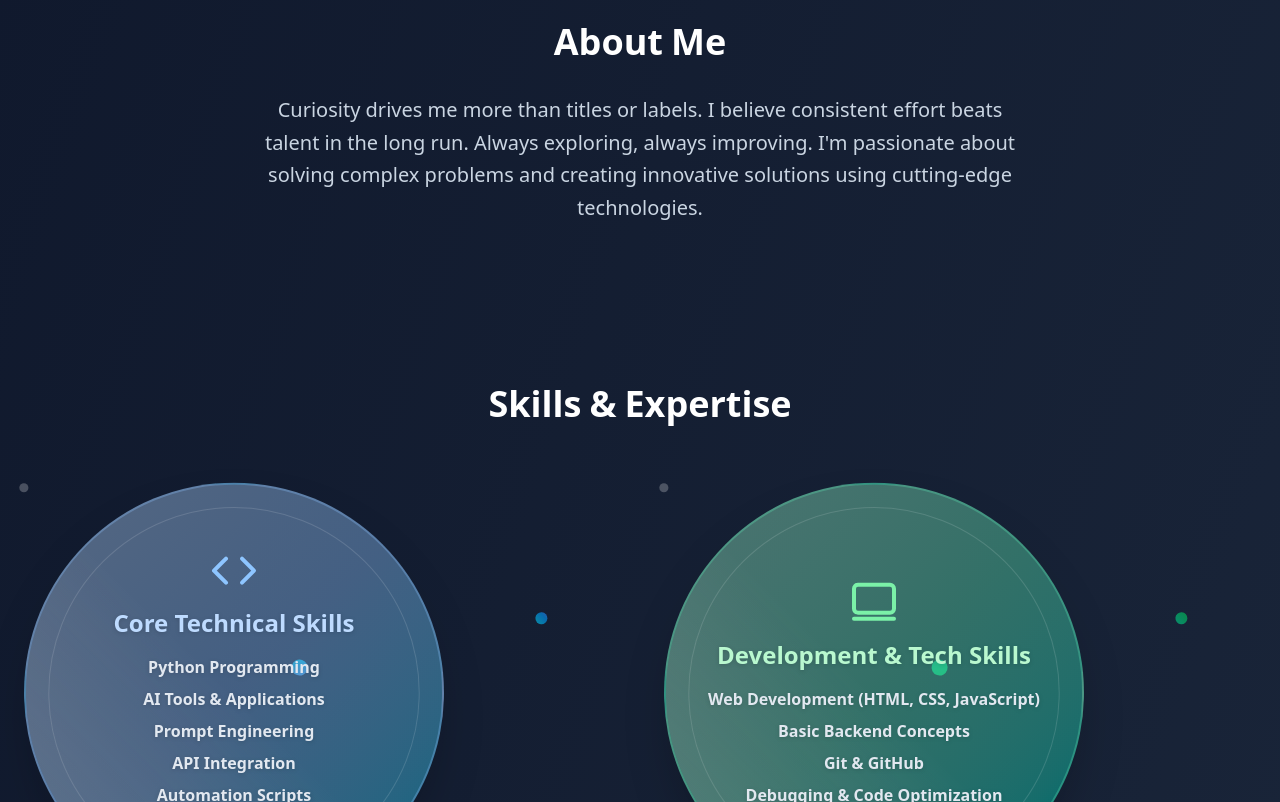
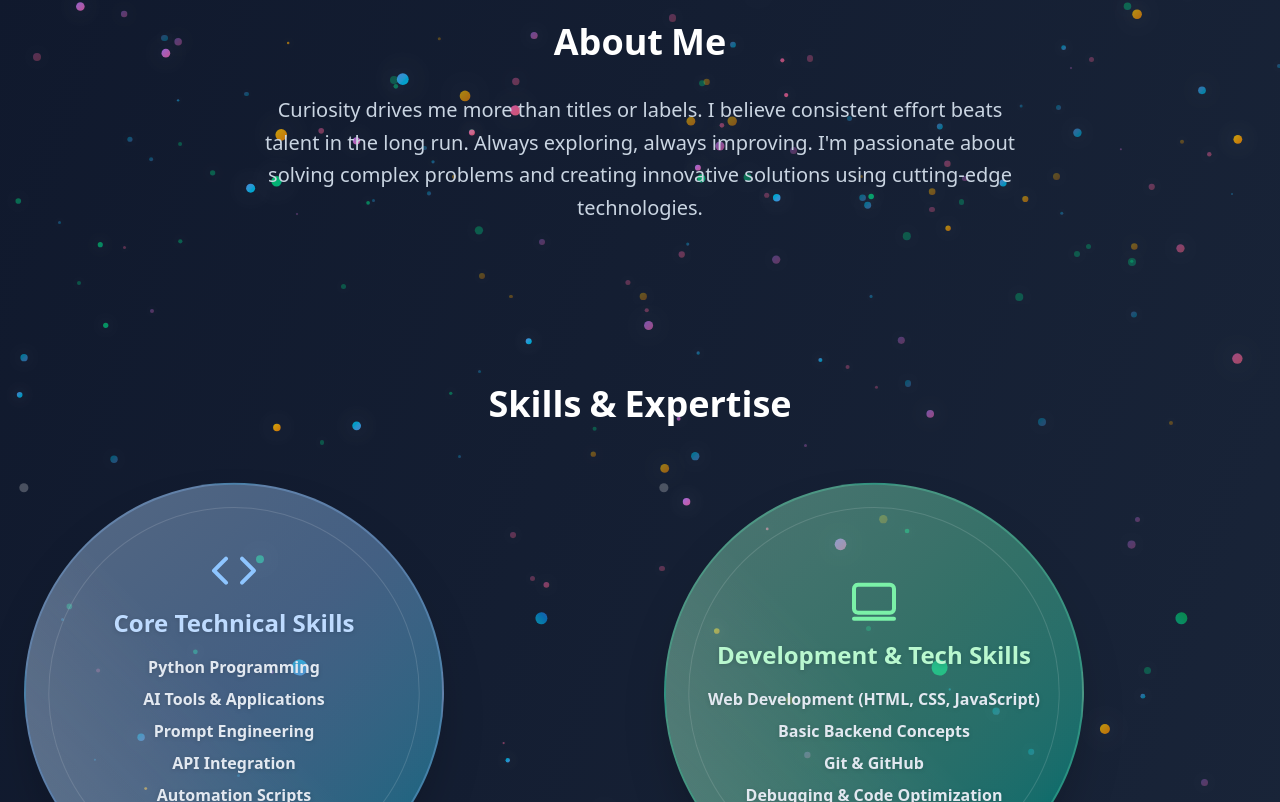
Before and after one commit to OishikBiswas123/portfolio--v2, a Next.js app: page / in a window 1280 px wide. Shown: the part 858-1660 px from the top of the page. Built offline with nearby package versions, Linux system fonts and the light colour scheme.

Commit message:
Add floating particles to sections, fix positioning to scroll with page, remove from hero section

```diff
--- a/src/app/page.tsx
+++ b/src/app/page.tsx
@@ -14,6 +14,8 @@ import { GmailLogo, WhatsAppLogo, GoogleMapsLogo, LinkedInLogo, PhoneLogo } from
 import { CodeIcon, LaptopIcon, AIIcon, StarIcon } from "@/components/skill-icons"
 import { WordHoverText } from "@/components/word-hover-text"
 import { JellyCard } from "@/components/jelly-card"
+import { FloatingParticles } from "@/components/floating-particles"
+import { FloatingBallsAround } from "@/components/floating-balls-around"
 import { motion } from "framer-motion"
 
 export default function Home() {
@@ -157,8 +159,9 @@ delay={0.1}
       </section>
 
       {/* About Section */}
-      <section id="about" className="container mx-auto px-6 py-20">
-        <div className="max-w-3xl mx-auto text-center">
+      <section id="about" className="container mx-auto px-6 py-20 relative">
+        <FloatingParticles />
+        <div className="max-w-3xl mx-auto text-center relative z-10">
           <h2 className="text-3xl md:text-4xl font-bold text-slate-900 dark:text-white mb-8">
             <WordHoverText text="About Me" />
           </h2>
@@ -177,8 +180,9 @@ delay={0.1}
       </section>
 
       {/* Skills Section */}
-      <section id="skills" className="container mx-auto px-6 py-20">
-        <div className="max-w-7xl mx-auto">
+      <section id="skills" className="container mx-auto px-6 py-20 relative">
+        <FloatingParticles />
+        <div className="max-w-7xl mx-auto relative z-10">
           <h2 className="text-3xl md:text-4xl font-bold text-slate-900 dark:text-white mb-16 text-center">
             <WordHoverText text="Skills & Expertise" />
           </h2>
@@ -250,8 +254,9 @@ delay={0.1}
       </section>
 
       {/* Hobbies Section */}
-      <section id="hobbies" className="container mx-auto px-6 py-20">
-        <div className="max-w-5xl mx-auto">
+      <section id="hobbies" className="container mx-auto px-6 py-20 relative">
+        <FloatingParticles />
+        <div className="max-w-5xl mx-auto relative z-10">
           <h2 className="text-3xl md:text-4xl font-bold text-slate-900 dark:text-white mb-12 text-center">
             <WordHoverText text="Hobbies & Interests" />
           </h2>
@@ -286,8 +291,9 @@ delay={0.1}
       </section>
 
       {/* Contact Section */}
-      <section id="contact" className="container mx-auto px-6 py-20">
-        <div className="max-w-6xl mx-auto">
+      <section id="contact" className="container mx-auto px-6 py-20 relative">
+        <FloatingParticles />
+        <div className="max-w-6xl mx-auto relative z-10">
           <h2 className="text-3xl md:text-4xl font-bold text-slate-900 dark:text-white mb-16 text-center">
             <WordHoverText text="Get In Touch" />
           </h2>
--- a/src/components/animated-text.tsx
+++ b/src/components/animated-text.tsx
@@ -28,7 +28,7 @@ export function AnimatedText({ text, className, delay = 0 }: { text: string, cla
       y: 0,
       rotateX: 0,
       transition: {
-        type: "spring",
+        type: "spring" as const,
         damping: 12,
         stiffness: 100
       }
--- /dev/null
+++ b/src/components/floating-balls-around.tsx
@@ -0,0 +1,65 @@
+'use client'
+
+import { motion } from 'framer-motion'
+
+interface FloatingBallsProps {
+  count?: number
+  color?: string
+}
+
+export function FloatingBallsAround({ count = 20, color = 'blue' }: FloatingBallsProps) {
+  const colorMap: Record<string, string> = {
+    blue: 'from-blue-400/60 to-cyan-400/60',
+    purple: 'from-purple-400/60 to-pink-400/60',
+    green: 'from-green-400/60 to-emerald-400/60',
+    orange: 'from-orange-400/60 to-yellow-400/60',
+    pink: 'from-pink-400/60 to-rose-400/60',
+    cyan: 'from-cyan-400/60 to-blue-400/60',
+  }
+
+  const balls = Array.from({ length: count }, (_, i) => ({
+    id: i,
+    angle: (i / count) * 360,
+    distance: 180 + Math.random() * 100,
+    size: 4 + Math.random() * 8,
+    duration: 3 + Math.random() * 4,
+    delay: Math.random() * 2,
+  }))
+
+  return (
+    <div className="absolute inset-0 pointer-events-none overflow-visible">
+      {balls.map((ball) => {
+        const rad = (ball.angle * Math.PI) / 180
+        const x = Math.cos(rad) * ball.distance
+        const y = Math.sin(rad) * ball.distance
+
+        return (
+          <motion.div
+            key={ball.id}
+            className={`absolute rounded-full bg-gradient-to-br ${colorMap[color]} left-1/2 top-1/2`}
+            style={{
+              width: ball.size,
+              height: ball.size,
+              marginLeft: -ball.size / 2,
+              marginTop: -ball.size / 2,
+              boxShadow: `0 0 ${ball.size * 2}px rgba(255, 255, 255, 0.5)`,
+            }}
+            initial={{ x, y, opacity: 0, scale: 0 }}
+            animate={{
+              x: [x, x + Math.random() * 40 - 20, x],
+              y: [y, y + Math.random() * 40 - 20, y],
+              opacity: [0.4, 1, 0.4],
+              scale: [0.8, 1.3, 0.8],
+            }}
+            transition={{
+              duration: ball.duration,
+              repeat: Infinity,
+              delay: ball.delay,
+              ease: "easeInOut",
+            }}
+          />
+        )
+      })}
+    </div>
+  )
+}
--- /dev/null
+++ b/src/components/floating-particles.tsx
@@ -0,0 +1,70 @@
+'use client'
+
+import { motion } from 'framer-motion'
+import { useEffect, useState } from 'react'
+
+interface Particle {
+  id: number
+  x: number
+  y: number
+  size: number
+  duration: number
+  delay: number
+  color: string
+}
+
+export function FloatingParticles() {
+  const [particles, setParticles] = useState<Particle[]>([])
+
+  useEffect(() => {
+    const colors = [
+      'from-blue-400 to-cyan-400',
+      'from-purple-400 to-pink-400',
+      'from-green-400 to-emerald-400',
+      'from-yellow-400 to-orange-400',
+      'from-pink-400 to-rose-400',
+      'from-cyan-400 to-blue-400',
+    ]
+
+    const newParticles = Array.from({ length: 150 }, (_, i) => ({
+      id: i,
+      x: Math.random() * 100,
+      y: Math.random() * 100,
+      size: Math.random() * 6 + 2,
+      duration: Math.random() * 15 + 8,
+      delay: Math.random() * 8,
+      color: colors[Math.floor(Math.random() * colors.length)],
+    }))
+    setParticles(newParticles)
+  }, [])
+
+  return (
+    <div className="absolute inset-0 overflow-hidden pointer-events-none z-0">
+      {particles.map((particle) => (
+        <motion.div
+          key={particle.id}
+          className={`absolute rounded-full bg-gradient-to-br ${particle.color}`}
+          style={{
+            left: `${particle.x}%`,
+            top: `${particle.y}%`,
+            width: particle.size,
+            height: particle.size,
+            boxShadow: `0 0 ${particle.size * 3}px rgba(255, 255, 255, 0.4)`,
+          }}
+          animate={{
+            y: [0, -100, 0],
+            x: [0, Math.random() * 60 - 30, 0],
+            opacity: [0.3, 0.8, 0.3],
+            scale: [1, 1.5, 1],
+          }}
+          transition={{
+            duration: particle.duration,
+            repeat: Infinity,
+            delay: particle.delay,
+            ease: "easeInOut",
+          }}
+        />
+      ))}
+    </div>
+  )
+}
```
